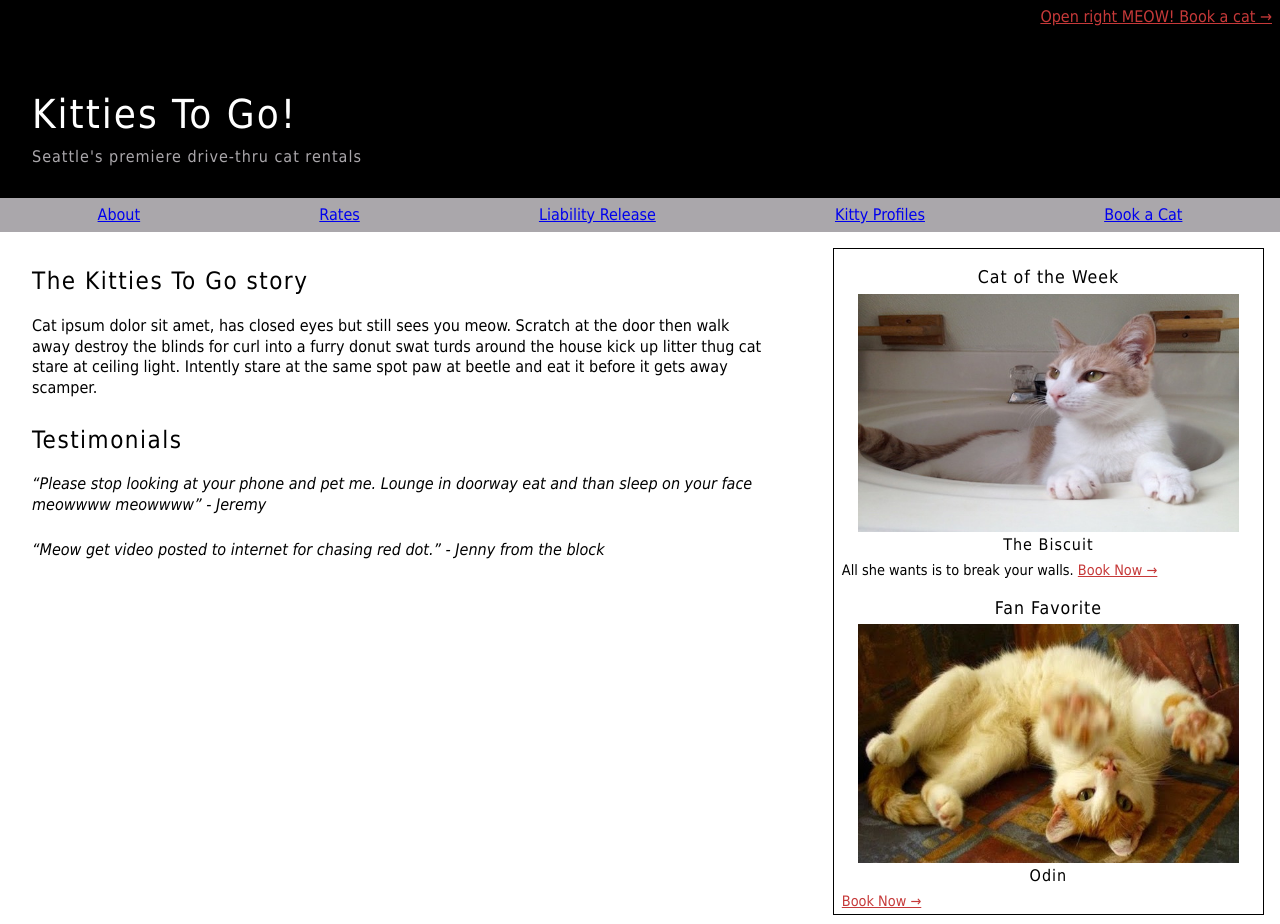
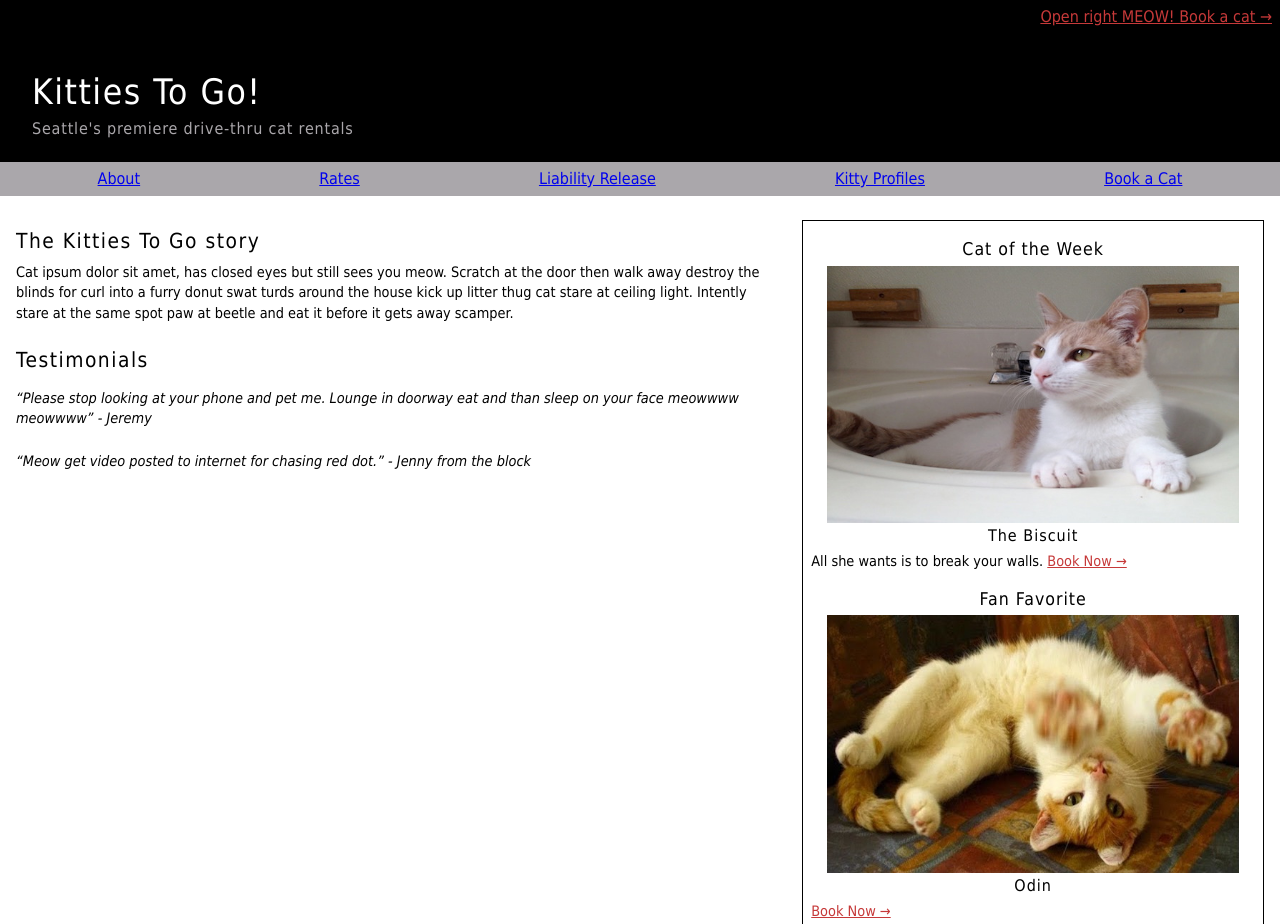
Before and after one commit to minjie128/mockup-practice, a plain HTML site: page index.html in a window 1280 px wide. Shown: the top 924 px of the page. Drawn offline with Linux system fonts and the light colour scheme.

Commit message:
Adjust the grid spacing

```diff
--- a/stylesheets/stylesheet.css
+++ b/stylesheets/stylesheet.css
@@ -14,19 +14,19 @@ body {
 h1 {
   color: white;
   font-weight: 100;
-  font-size: 2.5rem;
-  letter-spacing: 2px;
+  font-size: 2.2rem;
+  letter-spacing: 1.5px;
   padding-left: 2rem;
-  padding-top: 4rem;
+  padding-top: 3rem;
 }
 
 header h3 {
   color: #AAA7AB;
   font-weight: 100;
   font-size: 1rem;
-  letter-spacing: 1px;
+  letter-spacing: 0.8px;
   padding-left: 2rem;
-  padding-bottom: 1rem;
+  padding-bottom: 0.5rem;
   margin-top: -1rem;
 }
 
@@ -58,14 +58,15 @@ nav li a {
 
 main {
   background-color: white;
-  padding: 1rem 1rem 1rem 2rem;
+  padding: 1rem;
   overflow: auto;
 }
 
 main h2 {
-  font-size: 1.5rem;
+  font-size: 1.3rem;
   font-weight: 100;
   letter-spacing: 1.5px;
+  margin-bottom: 0.5rem;
 }
 
 article, section {
@@ -77,18 +78,21 @@ article p {
   margin: 0;
   padding-bottom: 0.5rem;
   line-height: 1.3rem;
+  font-size: 0.9rem;
 }
 
 section p {
   padding-bottom: 0.5rem;
   line-height: 1.3rem;
+  font-size: 0.9rem;
   font-style: italic;
 }
 
 aside {
   border: 1px solid black;
   padding: 0 0.5rem;
-  margin-left: 65%;
+  margin-left: 63%;
+  margin-top: 0.5rem;
 }
 
 aside h3 {
```
